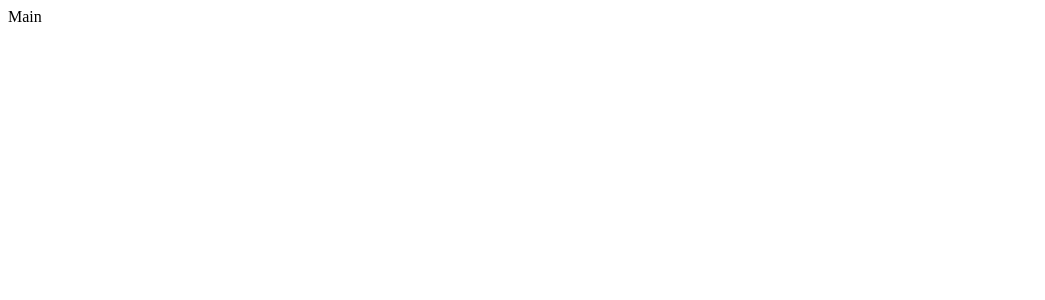
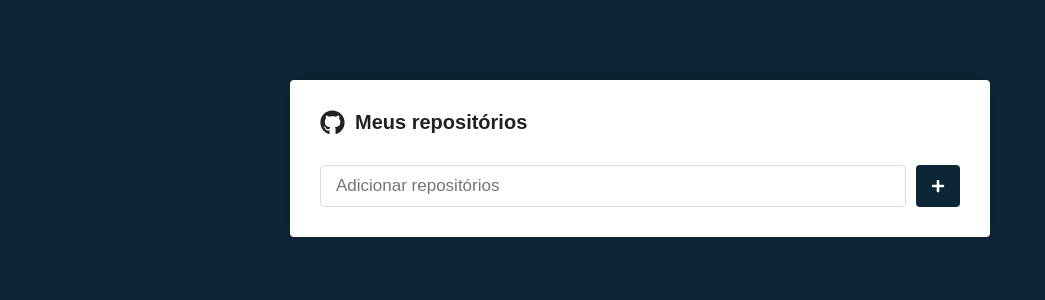
Before and after one commit to Adrianodbs/Buscador-de-reposit-rios, a React (Vite) app: page / in a window 1280 px wide. Shown: the top 300 px of the page, without its empty margins (0-1045 px from the left). Built offline with nearby package versions, Linux system fonts and the light colour scheme.

Commit message:
Estilizando pagina Main

```diff
--- a/package.json
+++ b/package.json
@@ -11,7 +11,9 @@
   "dependencies": {
     "react": "^18.2.0",
     "react-dom": "^18.2.0",
-    "react-router-dom": "^6.9.0"
+    "react-icons": "^4.8.0",
+    "react-router-dom": "^6.9.0",
+    "styled-components": "^5.3.9"
   },
   "devDependencies": {
     "@types/react": "^18.0.28",
--- a/src/App.jsx
+++ b/src/App.jsx
@@ -1,10 +1,12 @@
 import Router from './Routes'
+import GlobalStyles from './styles/global'
 
 function App() {
   return (
-    <div>
+    <>
+      <GlobalStyles />
       <Router />
-    </div>
+    </>
   )
 }
 
--- a/src/pages/Main/index.jsx
+++ b/src/pages/Main/index.jsx
@@ -1,7 +1,23 @@
-import React from 'react'
+import * as C from './styles'
+import { FaGithub, FaPlus } from 'react-icons/fa'
 
 function Main() {
-  return <div>Main</div>
+  return (
+    <C.Container>
+      <h1>
+        <FaGithub size={25} />
+        Meus repositórios
+      </h1>
+
+      <C.Form onSubmit={() => {}}>
+        <input type="text" placeholder="Adicionar repositórios" />
+
+        <C.SubmitButton>
+          <FaPlus color="#fff" size={14} />
+        </C.SubmitButton>
+      </C.Form>
+    </C.Container>
+  )
 }
 
 export default Main
--- /dev/null
+++ b/src/pages/Main/styles.js
@@ -0,0 +1,46 @@
+import styled from 'styled-components'
+
+export const Container = styled.div`
+  max-width: 700px;
+  background-color: #fff;
+  border-radius: 4px;
+  box-shadow: 0 0 20px rgba(0, 0, 0, 0.2);
+  padding: 30px;
+  margin: 80px auto;
+
+  h1 {
+    font-size: 20px;
+    display: flex;
+    flex-direction: row;
+    align-items: center;
+
+    svg {
+      margin-right: 10px;
+    }
+  }
+`
+
+export const Form = styled.form`
+  margin-top: 30px;
+  display: flex;
+  flex-direction: row;
+
+  input {
+    flex: 1;
+    border: 1px solid #ddd;
+    padding: 10px 15px;
+    border-radius: 4px;
+    font-size: 17px;
+  }
+`
+
+export const SubmitButton = styled.button`
+  background: #0d2636;
+  border: 0;
+  border-radius: 4px;
+  margin-left: 10px;
+  padding: 0 15px;
+  display: flex;
+  justify-content: center;
+  align-items: center;
+`
--- /dev/null
+++ b/src/styles/global.js
@@ -0,0 +1,30 @@
+import { createGlobalStyle } from 'styled-components'
+
+export default createGlobalStyle`
+  *{
+    margin: 0;
+    padding: 0;
+    outline: 0;
+    box-sizing: border-box;
+  }
+
+  html, body, #root{
+    min-height: 100%;
+  }
+
+  body{
+    background: #0d2636;
+    font-size: 14px;
+    -webkit-font-smoothing: antialiased !important
+  }
+
+  body, input, button{
+    color: #222;
+    font-size: 14px;
+    font-family: Arial, Helvetica, sans-serif;
+  }
+
+  button{
+    cursor: pointer;
+  }
+`
```
Also changed, not shown: 1 other file (tests, documents, lock files or other folders).
